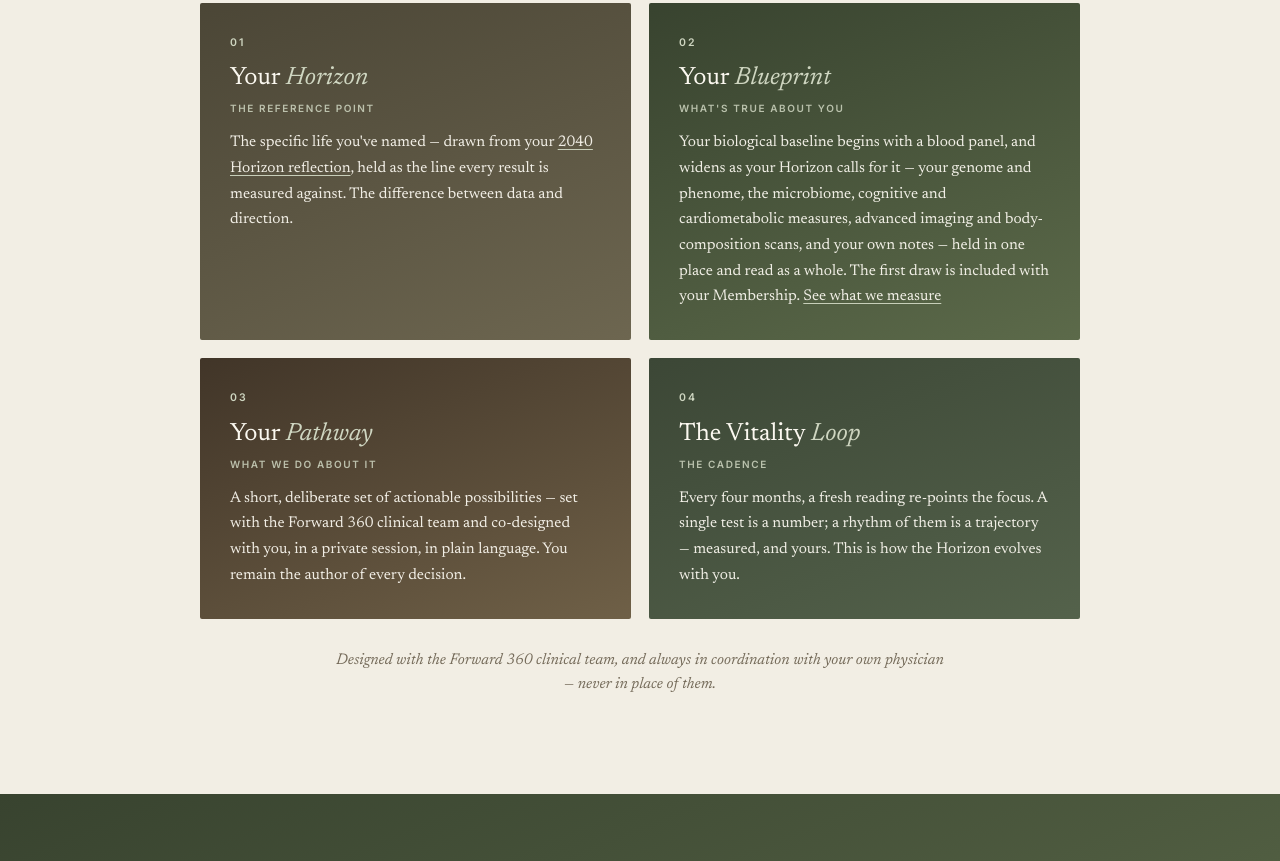
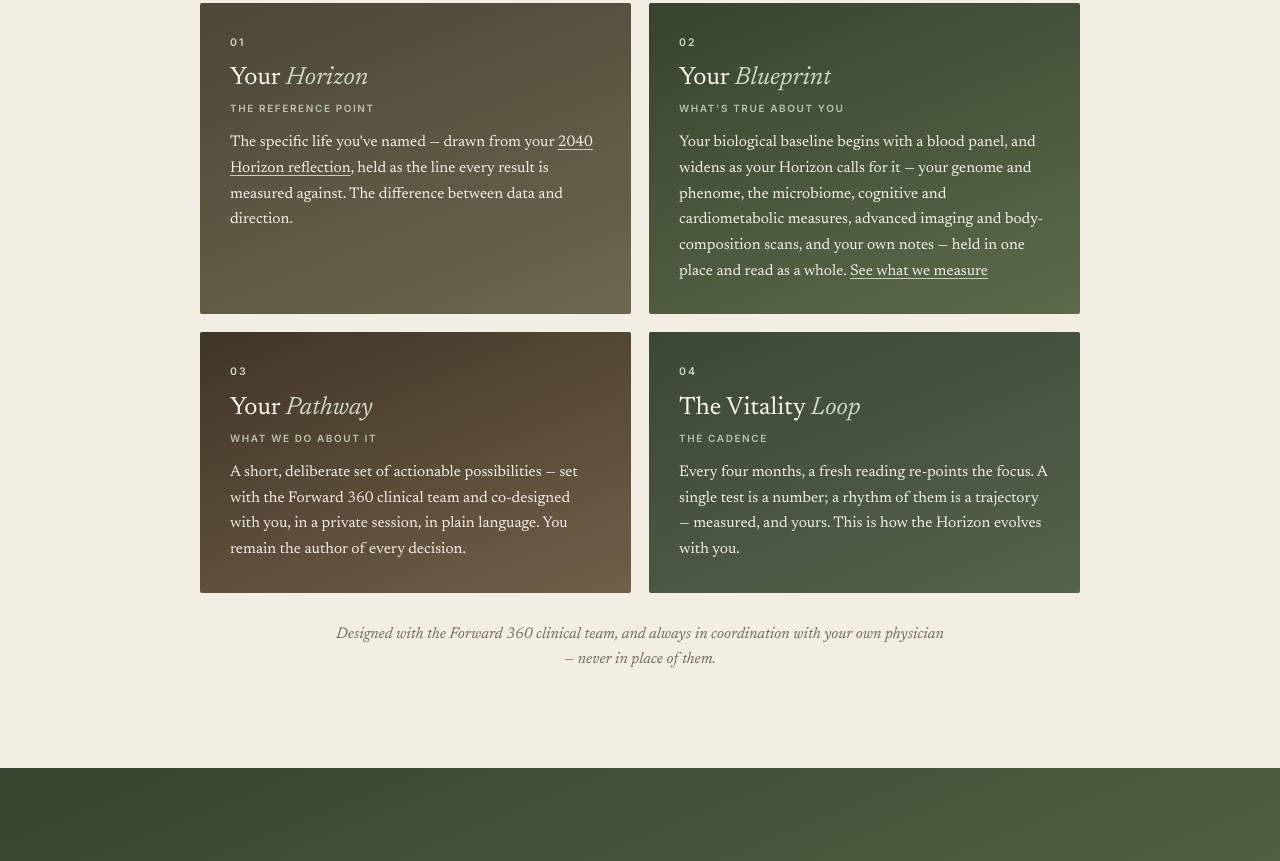
Before and after one commit to moeabdou/f360-health, a plain HTML site: page f360-health-site 2/index.html in a window 1280 px wide. Shown: the part 1131-1992 px from the top of the page. Drawn offline with Linux system fonts and the light colour scheme.

Commit message:
copy: drop "first draw is included with your Membership"
Remove the sentence from the Blueprint card in the live root index.html
and from the stale f360-health-site 2 copy, so the two stay consistent.
Surrounding copy is unchanged.

Co-Authored-By: Claude Opus 5 <noreply@anthropic.com>

```diff
--- a/f360-health-site 2/index.html
+++ b/f360-health-site 2/index.html
@@ -392,8 +392,7 @@ footer { text-align: center; border-top: 1px solid var(--hairline); }
             Your biological baseline begins with a blood panel, and widens as your Horizon
             calls for it — your genome and phenome, the microbiome, cognitive and
             cardiometabolic measures, advanced imaging and body-composition scans, and your
-            own notes — held in one place and read as a whole. The first draw is included
-            with your Membership.
+            own notes — held in one place and read as a whole.
             <button class="panel-link" type="button" onclick="document.getElementById('panel-dialog').showModal()">See what we measure</button>
           </p>
         </div>
```
Also changed, not shown: index.html (+1 -2 lines).
